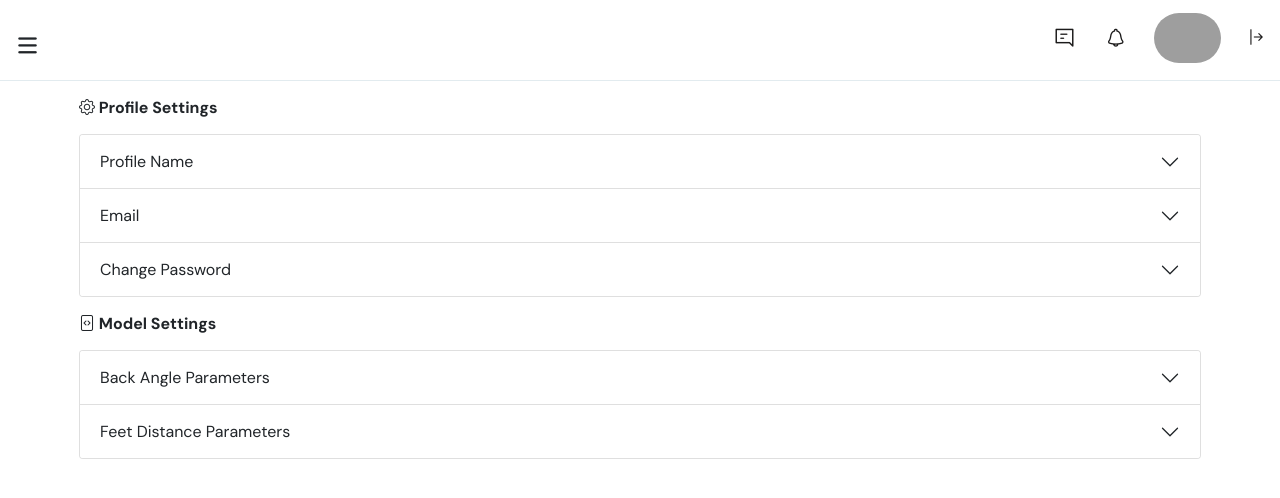
After one commit to KohHuiLyn/ThirdEye, a Flask app: page /settings in a window 1280 px wide. The commit adds this page. Shown: the top 498 px of the page. Run offline with Flask 2, Linux system fonts and the light colour scheme; some libraries are stand-ins or nearby versions; grey boxes are pictures that could not be loaded.

Commit message:
settings page

```diff
--- a/application/routes.py
+++ b/application/routes.py
@@ -24,6 +24,10 @@ import numpy as np
 def home():
     return render_template('layout.html', title="Test")
 
-# @app.route("/history")
-# def home():
-#     return render_template('history.html', title="Test")
+@app.route("/history")
+def history():
+    return render_template('history.html', title="Test")
+
+@app.route("/settings")
+def settings():
+    return render_template('settings.html', title="Test")
--- a/application/templates/layout.html
+++ b/application/templates/layout.html
@@ -13,6 +13,7 @@
         <link rel="stylesheet" type="text/css" href="{{url_for('static', filename='css/thumbs-embedded.css') }}">
         <link rel="stylesheet" type="text/css" href="{{url_for('static', filename='css/style2.css') }}">
         <link rel="stylesheet" type="text/css" href="{{url_for('static', filename='css/responsive.css') }}">
+        <script src="https://cdn.jsdelivr.net/npm/bootstrap@5.1.3/dist/js/bootstrap.bundle.min.js" integrity="sha384-ka7Sk0Gln4gmtz2MlQnikT1wXgYsOg+OMhuP+IlRH9sENBO0LRn5q+8nbTov4+1p" crossorigin="anonymous"></script>
 
         <title>{%block title%}{%endblock%}</title>
     </head>
--- /dev/null
+++ b/application/templates/settings.html
@@ -0,0 +1,154 @@
+<!-- Inherits from layout.html -->
+{% extends "layout.html" %}
+<!-- The block content replace the one encapsulated in  layout.html -->
+{% block content %}
+
+<section class="settings_section">
+  <div class="container">
+    <div class="profile">
+      <div class="row mx-auto justify-content-center">
+        <div class="col">
+          <div class="input-group mb-3"></div>
+          <h1 class="bi bi-gear mb-3"> Profile Settings</h1>
+        </div>
+        <!-- accordion starts here -->
+
+        <div class="accordion" id="accordionPanels">
+          <div class="accordion-item">
+            <h2 class="accordion-header" id="panelsStayOpen-headingOne">
+              <button class="accordion-button collapsed" type="button" data-bs-toggle="collapse"
+                data-bs-target="#profile1" aria-expanded="true" aria-controls="profile1">
+                Profile Name
+              </button>
+            </h2>
+            <div id="profile1" class="accordion-collapse collapse" aria-labelledby="panelsStayOpen-headingOne">
+              <div class="accordion-body">
+                <div class="row">
+                  <label for="staticName" class="col-sm-2 col-form-label">Profile Name</label>
+                  <div class="col-sm-10">
+                    <input type="text" readonly class="form-control-plaintext" id="staticName" value="John Tan">
+                  </div>
+                </div>
+              </div>
+            </div>
+          </div>
+          <div class="accordion-item">
+            <h2 class="accordion-header" id="panelsStayOpen-headingTwo">
+              <button class="accordion-button collapsed" type="button" data-bs-toggle="collapse"
+                data-bs-target="#profile2" aria-expanded="false" aria-controls="profile2">
+                Email
+              </button>
+            </h2>
+            <div id="profile2" class="accordion-collapse collapse" aria-labelledby="panelsStayOpen-headingTwo">
+              <div class="accordion-body">
+                <div class="row">
+                  <label for="staticEmail" class="col-sm-2 col-form-label">Email</label>
+                  <div class="col-sm-10">
+                    <input type="text" readonly class="form-control-plaintext" id="staticEmail"
+                      value="JohnTan@gmail.com">
+                  </div>
+                </div>
+              </div>
+            </div>
+          </div>
+          <div class="accordion-item">
+            <h2 class="accordion-header" id="panelsStayOpen-headingThree">
+              <button class="accordion-button collapsed" type="button" data-bs-toggle="collapse"
+                data-bs-target="#profile3" aria-expanded="false" aria-controls="profile3">
+                Change Password
+              </button>
+            </h2>
+            <div id="profile3" class="accordion-collapse collapse" aria-labelledby="panelsStayOpen-headingThree">
+              <div class="accordion-body">
+                <div class="row">
+                  <div class="col-sm-2">
+                    <!-- <label for="staticPassword" class="visually-hidden">Email</label> -->
+                    <!-- <input type="text" readonly class="form-control-plaintext" id="staticPassword" value="Password"> -->
+                    <label for="staticName" class="col-form-label">Change Password</label>
+                  </div>
+                  <div class="col-auto">
+                    <input type="password" class="form-control" id="inputPassword" placeholder="Password">
+                  </div>
+                  <div class="col-auto">
+                    <label for="inputPassword2" class="visually-hidden">Confirm Password</label>
+                    <input type="password" class="form-control" id="inputPassword2" placeholder="Confirm Password">
+                  </div>
+                  <div class="col-auto">
+                    <button type="submit" class="btn btn-outline-success mb-3">Change Password</button>
+                  </div>
+                  <!-- </form> -->
+                </div>
+              </div>
+            </div>
+          </div>
+        </div>
+      </div>
+    </div>
+    <div class="model_settings">
+      <div class="row mx-auto justify-content-center">
+        <div class="col">
+          <div class="input-group mb-3"></div>
+          <h1 class="bi bi-file-code mb-3"> Model Settings</h1>
+        </div>
+
+        <div class="accordion" id="accordionPanels2">
+          <div class="accordion-item">
+            <h2 class="accordion-header" id="panelsStayOpen-headingOne">
+              <button class="accordion-button collapsed" type="button" data-bs-toggle="collapse"
+                data-bs-target="#model1" aria-expanded="true" aria-controls="model1">
+                Back Angle Parameters
+              </button>
+            </h2>
+            <div id="model1" class="accordion-collapse collapse" aria-labelledby="panelsStayOpen-headingOne">
+              <div class="accordion-body">
+                <div class="row">
+                  <div class="input-group">
+                    <p class="col-12 mb-2">Bad back angle to be captured.</p>
+                    <span class="input-group-text">Back Angle</span>
+                    <input type="value" class="form-control" aria-label="" placeholder="40">
+                    <button class="btn btn-outline-success" type="button" id="back_angle">Save</button>
+                  </div>
+                </div>
+              </div>
+            </div>
+          </div>
+          <div class="accordion-item">
+            <h2 class="accordion-header" id="panelsStayOpen-headingTwo">
+              <button class="accordion-button collapsed" type="button" data-bs-toggle="collapse"
+                data-bs-target="#model2" aria-expanded="false" aria-controls="model2">
+                Feet Distance Parameters
+              </button>
+            </h2>
+            <div id="model2" class="accordion-collapse collapse" aria-labelledby="panelsStayOpen-headingTwo">
+              <div class="accordion-body">
+                <div class="row">
+                  <div class="input-group">
+                    <p class="col-12 mb-2">Feet distance to be considered per step.</p>
+                    <span class="input-group-text">Feet Distance</span>
+                    <input type="value" class="form-control" aria-label="" placeholder="5">
+                    <button class="btn btn-outline-success" type="button" id="feet_distance">Save</button>
+                  </div>
+                </div>
+              </div>
+            </div>
+          </div>
+          <!-- <div class="accordion-item">
+            <h2 class="accordion-header" id="panelsStayOpen-headingThree">
+              <button class="accordion-button collapsed" type="button" data-bs-toggle="collapse"
+                data-bs-target="#model3" aria-expanded="false" aria-controls="model3">
+                Third Parameter
+              </button>
+            </h2>
+            <div id="model3" class="accordion-collapse collapse" aria-labelledby="panelsStayOpen-headingThree">
+              <div class="accordion-body">
+                <strong>Undecided yet.</strong>
+              </div>
+            </div>
+          </div> -->
+        </div>
+
+      </div>
+    </div>
+  </div>
+</section>
+{% endblock %}
```
